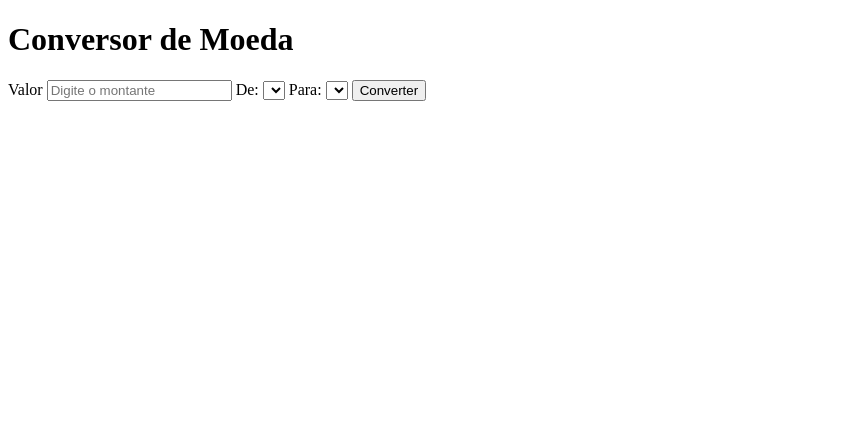
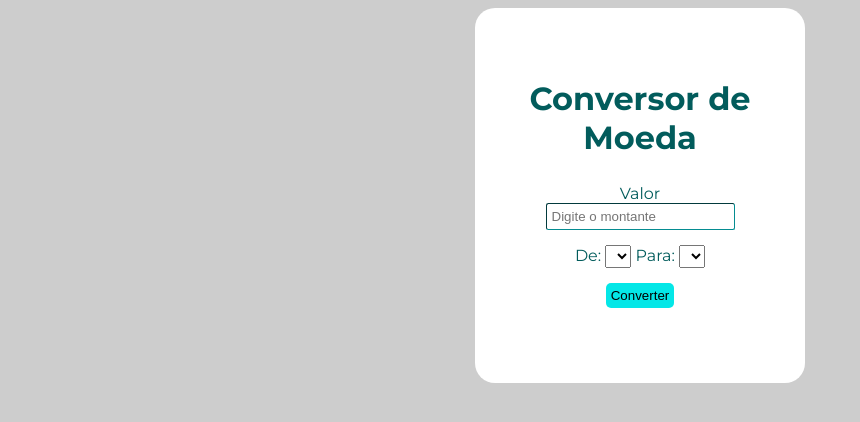
Before and after one commit to Lucian11-LA/Conversor-de-Moeda-, a plain HTML site: page index.html in a window 1280 px wide. Shown: the whole page, without its empty margins (0-860 px from the left). Drawn offline with Linux system fonts and the light colour scheme; no server answers; a web font is replaced by a local one.

Commit message:
style css

```diff
--- a/index.html
+++ b/index.html
@@ -4,25 +4,35 @@
     <meta charset="UTF-8">
     <meta name="viewport" content="width=device-width, initial-scale=1.0">
     <title>Currency Converter</title>
+    <link rel="preconnect" href="https://fonts.googleapis.com">
+<link rel="preconnect" href="https://fonts.gstatic.com" crossorigin>
+<link href="https://fonts.googleapis.com/css2?family=Montserrat:ital,wght@0,100..900;1,100..900&family=Solway:wght@300;400;500;700;800&display=swap" rel="stylesheet">
+    <link rel="stylesheet" href="style.css">
+
 </head>
 <body>
     <div class="content">
         <h1>Conversor de Moeda</h1>
         <form id="currency-form">
+            <div class="control">
                 <label for="amount">Valor</label>
-            <input type="number" id="amount" placeholder="Digite o montante"/>
+                <input class="input" type="number" id="amount" placeholder="Digite o montante"/>
 
+            </div>
+             <div class="control">
                 <label for="from-currency">De:</label>
                 <select id="from-currency">
 
                 </select>
-
                 <label for="to-currency">Para:</label>
                 <select id="to-currency">
 
                 </select>
+             </div>
+
+            <div class="control">
                 <button type="submit">Converter</button>
-
+            </div>
             <h2 id="result"></h3>
             <script src="app.js"></script>
         </form>
--- /dev/null
+++ b/style.css
@@ -0,0 +1,39 @@
+body{
+    font-family: "Montserrat", serif;
+    font-optical-sizing: auto;
+    font-style: normal;
+    background-color: #cdcdcd;
+    color: rgb(2, 92, 92);
+}
+h1{
+
+}
+.control{
+    margin: 5px;
+    padding: 5px;
+}
+button{
+    padding: 5px;
+    background-color: rgb(4, 231, 231);
+    border: none;
+    border-radius:5px;
+}
+input {
+    padding: 5px;
+    border-color: #058c91 ;
+    border-width: 1.5px;
+    border-radius: 2.5px;
+}
+
+select{
+    padding: 2px;
+}
+.content{
+    text-align: center;
+    align-items: center;
+    background-color: #fff;
+    padding: 50px;
+    width: 230px;
+    margin: 0 auto;
+    border-radius: 20px;
+}
```
Lines whose indentation alone changed are shown as unchanged.
